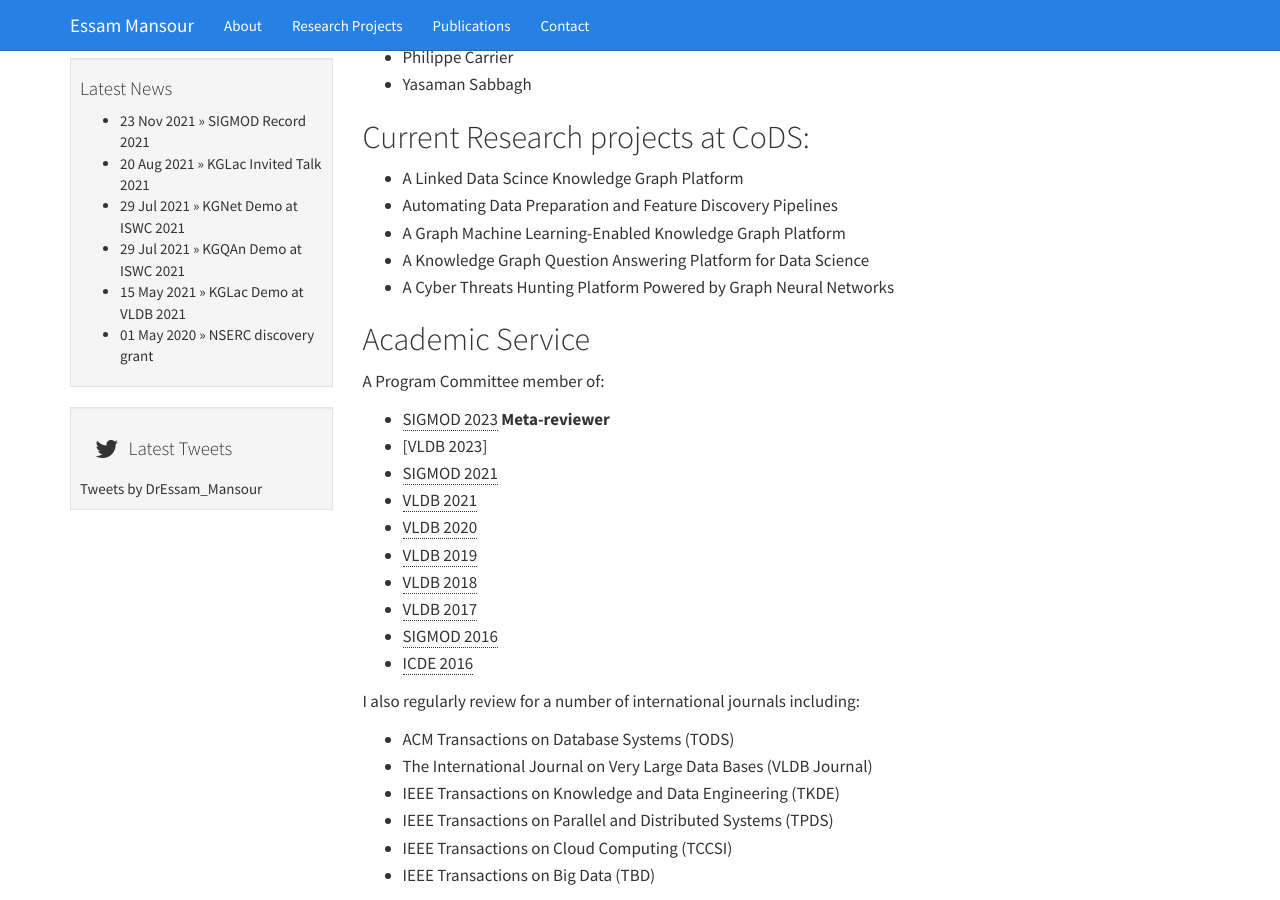
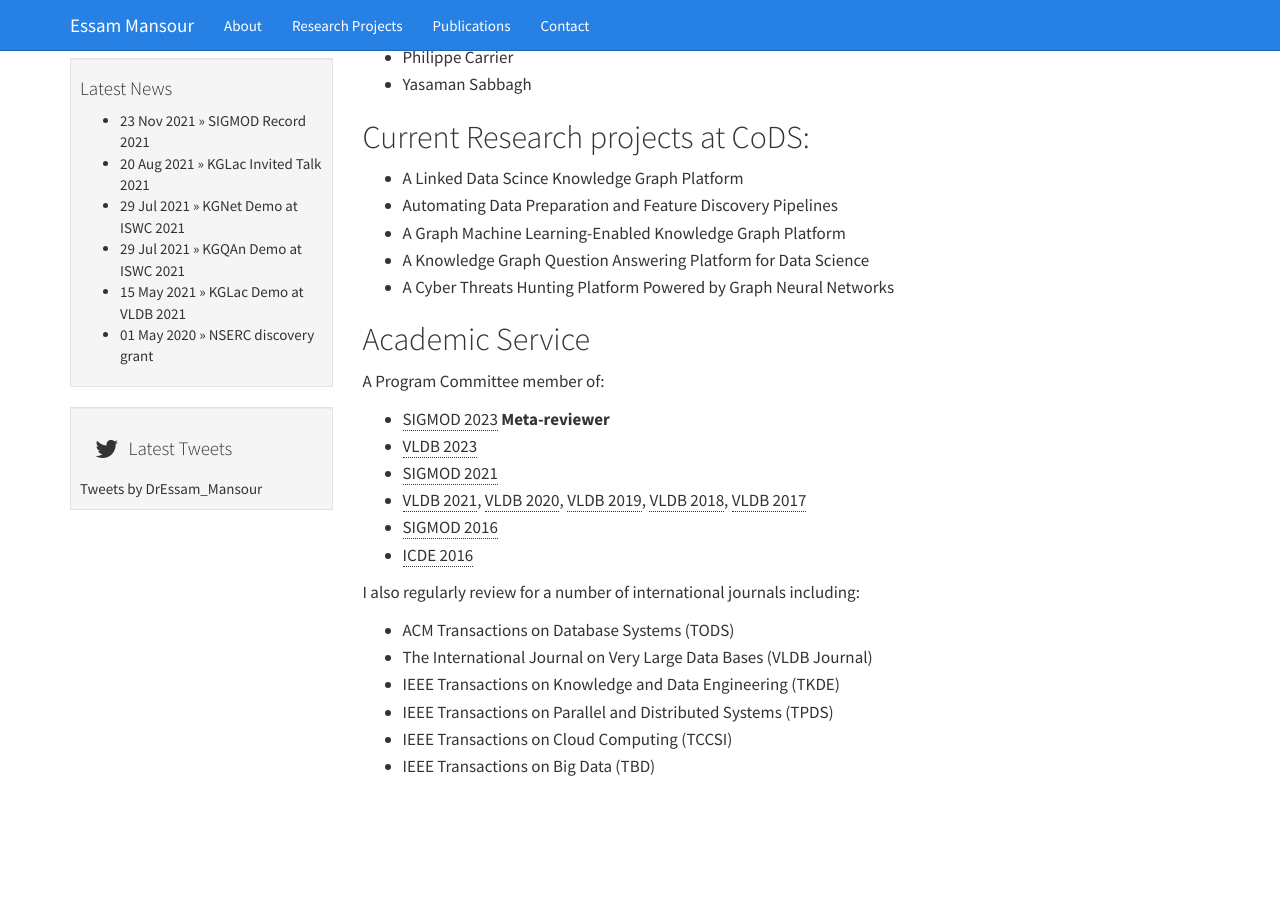
Before and after one commit to mansoure/mansoure.github.io, a Jekyll site: the page built from index.md, in a window 1280 px wide and 900 px high, scrolled down 654 px. Built offline with Jekyll 4.4.1, drawn with Linux system fonts in a browser that asks for light colours; comment, search, counter and statistics services are not loaded; after the commit the page ends 1445 px from its top, so only the background shows below that; part of the change alters nothing that is shown.

```diff
--- a/index.md
+++ b/index.md
@@ -46,13 +46,9 @@ I am an assistant professor in the Department of Computer-Science and Software E
 ## Academic Service
 A Program Committee member of:
 - [SIGMOD 2023](https://2023.sigmod.org/) **Meta-reviewer**
-- [VLDB 2023]
+- [VLDB 2023](http://vldb.org/pvldb/volumes/16/review-board)
 - [SIGMOD 2021](https://2021.sigmod.org/org_sigmod_pc.shtml)
-- [VLDB 2021](https://vldb.org/2021/)
-- [VLDB 2020](https://vldb2020.org/pvldb.html)
-- [VLDB 2019](http://vldb.org/2019/?review-board)
-- [VLDB 2018](http://vldb2018.lncc.br/review-board.html)
-- [VLDB 2017](http://www.vldb.org/2017/review_board.php)
+- [VLDB 2021](https://vldb.org/2021/), [VLDB 2020](https://vldb2020.org/pvldb.html), [VLDB 2019](http://vldb.org/2019/?review-board), [VLDB 2018](http://vldb2018.lncc.br/review-board.html), [VLDB 2017](http://www.vldb.org/2017/review_board.php)
 - [SIGMOD 2016](http://www.sigmod2016.org/org_sigmod_pc.shtml)
 - [ICDE 2016](http://icde2016.fi/committees.php#tabular1)
 
```
